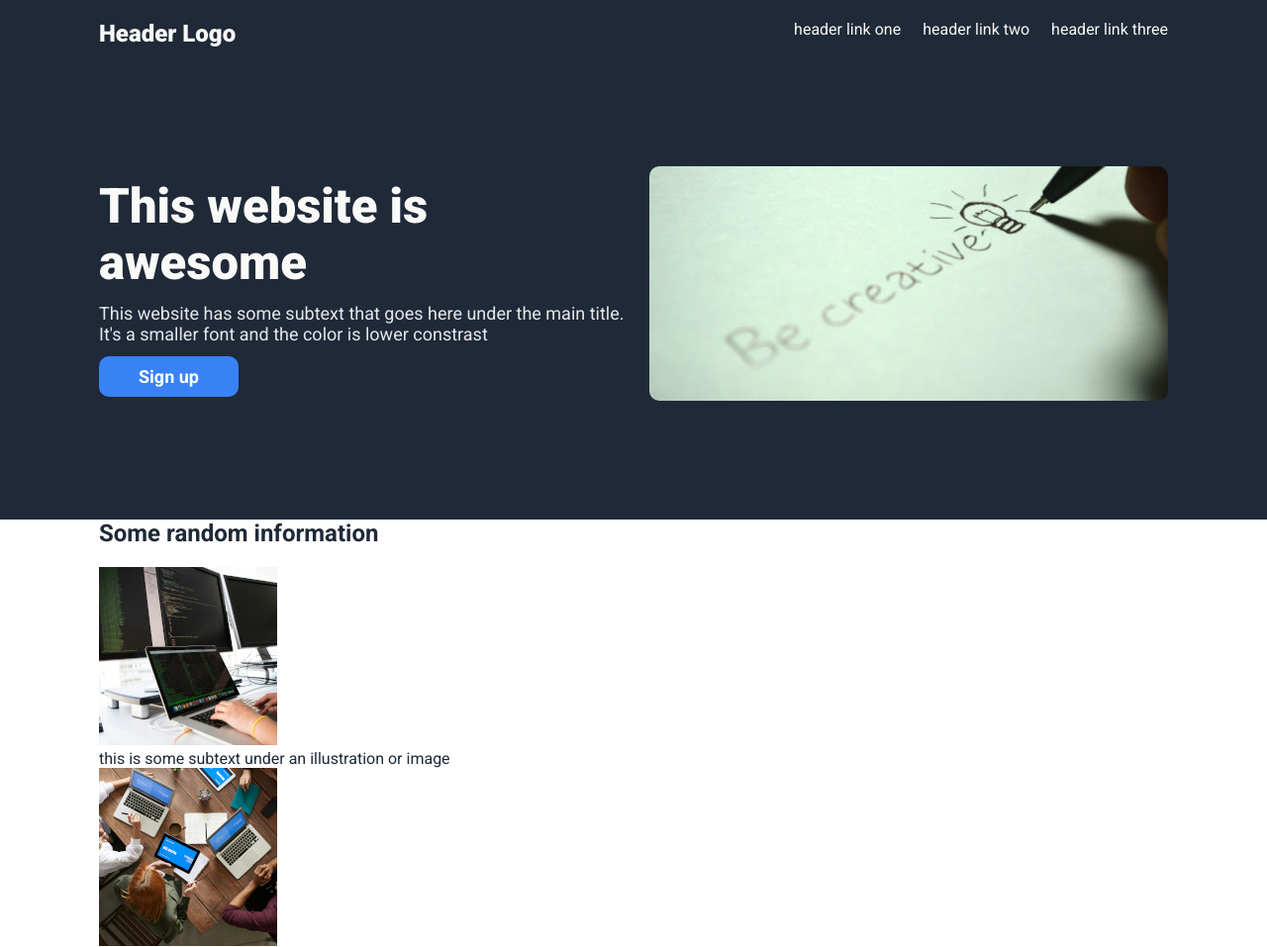
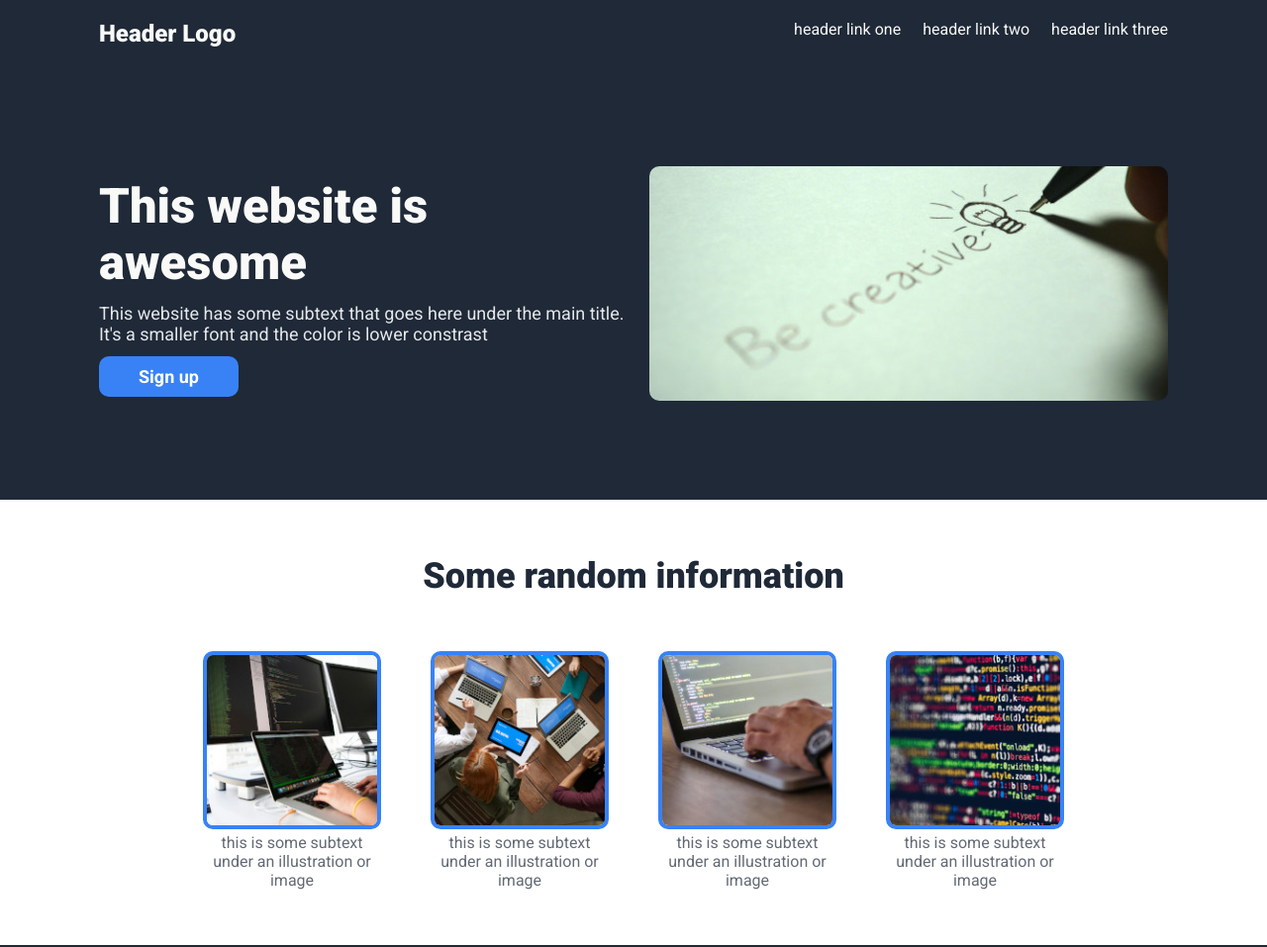
Before and after one commit to gonrogon/odin-landing-page, a plain HTML site: page index.html in a window 1280 px wide. Shown: the top 957 px of the page at 99% size. Drawn offline with Linux system fonts and the light colour scheme.

Commit message:
Add style to the information area

```diff
--- a/style.css
+++ b/style.css
@@ -84,6 +84,42 @@ body {
     color: #1f2937
 }
 
+.info .content {
+    display: flex;
+    flex-direction: column;
+    justify-content: space-evenly;
+    height: 450px;
+}
+
+.info h2 {
+    text-align: center;
+    font-size: 36px;
+    font-weight: 900;
+    margin: 0;
+}
+
+.info .carrousel {
+    display: flex;
+    justify-content: center;
+    gap: 50px;
+}
+
+.info .illustration {
+    width: 180px;
+}
+
+.info .illustration img {
+    box-sizing: border-box;
+    width: 180px;
+    border: 4px solid #3882f6;
+    border-radius: 10px;
+}
+
+.info .illustration .subtext {
+    text-align: center;
+    color: #636a75;
+}
+
 .quote {
     background-color: #e4e6ea;
     color: #1f2937;
```
